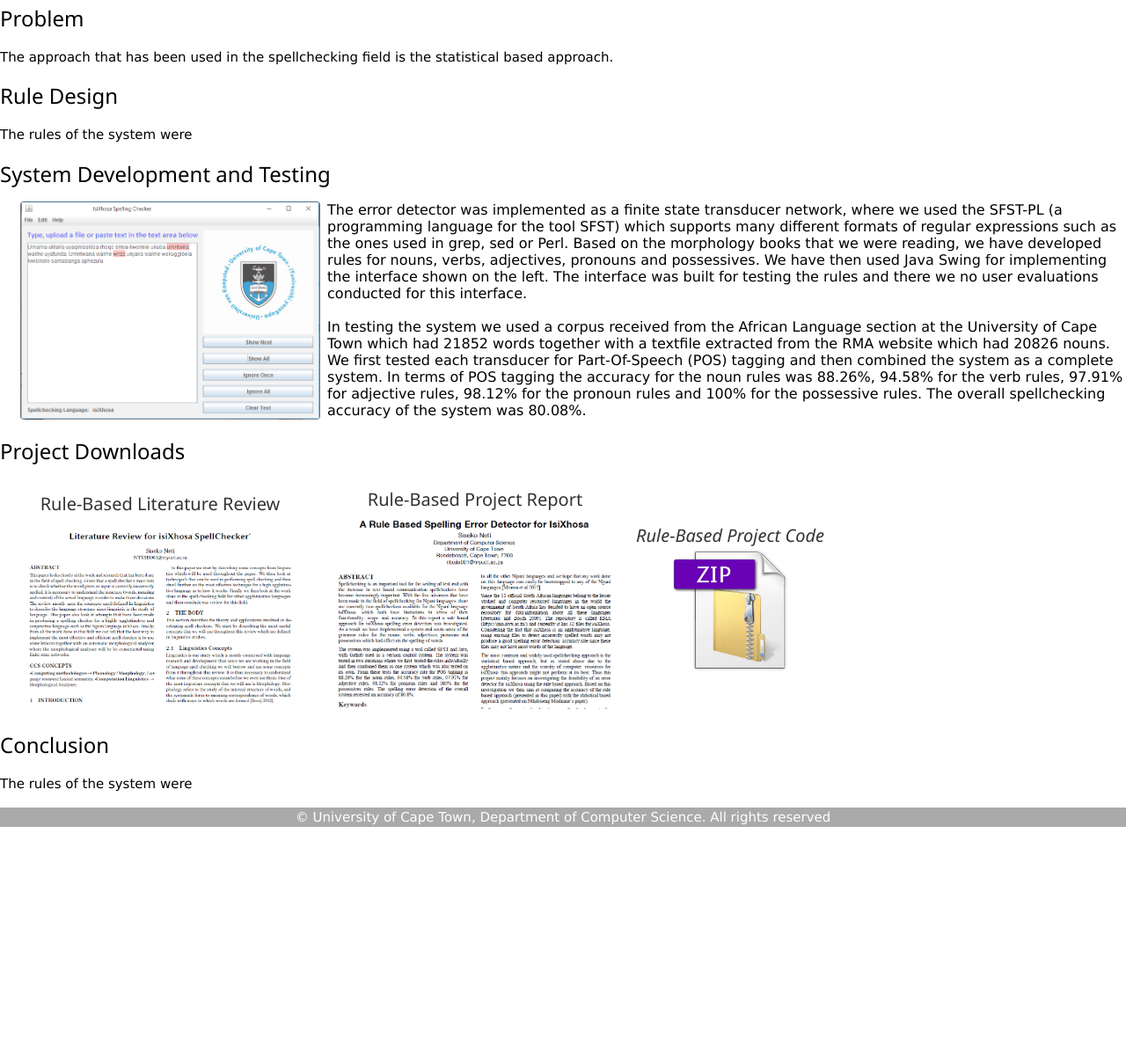
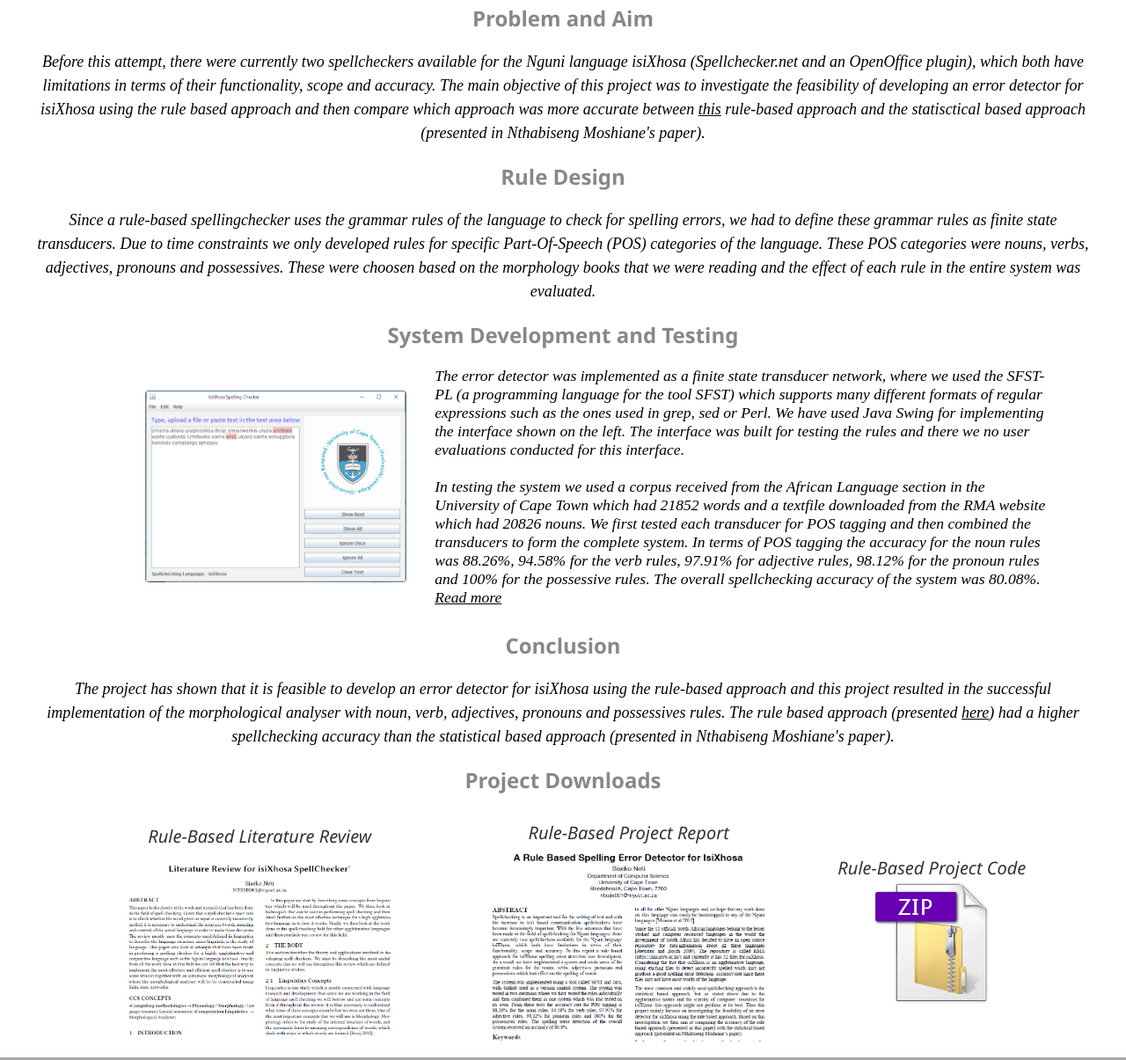
Before and after one commit to sisekoreggie/Honours-Website, a plain HTML site: page rule_based.html in a window 1280 px wide. Shown: the part 315-1520 px from the top of the page at 88% size. Before the commit the page ends 1255 px from the top, so only its background shows below. Drawn offline with nearby package versions, Linux system fonts and the light colour scheme.

Commit message:
Rule based page added and the picture changed

```diff
--- a/rule_based.html
+++ b/rule_based.html
@@ -35,21 +35,26 @@
 		  </section>
 
 		  <!-- Problem -->
-		  <h3>Problem</h3>
+		  <center>
+		  <h3><b>Problem and Aim</b></h3>
 		  <p>
-				The approach that has been used in the spellchecking field is the statistical based approach.
+				Before this attempt, there were currently two spellcheckers available for the Nguni language isiXhosa (Spellchecker.net and an OpenOffice plugin), which both have limitations in terms of their functionality, scope and accuracy.
+				The main objective of this project was to investigate the feasibility of developing an error detector for isiXhosa using the rule based approach and then compare which approach
+				was more accurate between <a href="documents/siseko_project_report.pdf">this</a> rule-based approach and the statisctical based approach (presented in Nthabiseng Moshiane's paper).
 
 		  </p>
 
 		  <!-- Rule Design -->
-		  <h3>Rule Design</h3>
+		  <h3><b>Rule Design</b></h3>
 		  <p>
-			The rules of the system were
+			Since a rule-based spellingchecker uses the grammar rules of the language to check for spelling errors, we had to define these grammar rules
+			as finite state transducers. Due to time constraints we only developed rules for specific Part-Of-Speech (POS) categories of the language. These POS categories were
+			nouns, verbs, adjectives, pronouns and possessives. These were choosen based on the morphology books that we were reading
+			and the effect of each rule in the entire system was evaluated.
 		  </p>
 
 		  <!-- System development and Design -->
-		  <h3>System Development and Testing </h3>
-		  <center>
+		  <h3><b>System Development and Testing</b></h3>
 		  <table>
 			<tr>
 				<td></td> <td></td> <td></td> <td></td> <td></td>
@@ -60,17 +65,16 @@
 				<td>
 				The error detector was implemented as a finite state transducer network, where we used the
 				SFST-PL (a programming language for the tool SFST) which supports many different formats of regular expressions such
-				as the ones used in grep, sed or Perl. Based on the morphology books
-				that we were reading, we have developed rules for nouns, verbs, adjectives, pronouns and possessives.
-				We have then used Java Swing for implementing the interface shown on the left. The interface was built for testing the rules
+				as the ones used in grep, sed or Perl.
+				We have used Java Swing for implementing the interface shown on the left. The interface was built for testing the rules
 				and there we no user evaluations conducted for this interface. </br></br>
 
-				In testing the system we used a corpus received from the African Language section at the University of Cape Town which
-				had 21852 words together with a textfile extracted from the RMA website which had 20826 nouns.
-				We first tested each transducer for Part-Of-Speech (POS) tagging and then combined the system as a complete system.
+				In testing the system we used a corpus received from the African Language section in the University of Cape Town which
+				had 21852 words and a textfile downloaded from the RMA website which had 20826 nouns.
+				We first tested each transducer for POS tagging and then combined the transducers to form the complete system.
 				In terms of POS tagging the accuracy for the noun rules was 88.26%, 94.58% for the verb rules,
 				97.91% for adjective rules, 98.12% for the pronoun rules and 100% for the possessive rules.
-				The overall spellchecking accuracy of the system was 80.08%.
+				The overall spellchecking accuracy of the system was 80.08%. <a href="documents/siseko_project_report.pdf"> Read more </a>
 				</td>
 
 			</tr>
@@ -81,8 +85,19 @@
 
 
 		  </p>
+		 <center>
 
-		 <h3>Project Downloads</h3>
+		  <!-- Conclusion -->
+		  <h3><b>Conclusion</b></h3>
+		  <p>
+		    The project has shown that it is feasible to develop an error detector for isiXhosa using the rule-based approach and this project resulted in the
+		    successful implementation of the morphological analyser with noun, verb, adjectives, pronouns and possessives rules.
+			The rule based approach (presented <a href="documents/siseko_project_report.pdf">here</a>) had a higher spellchecking accuracy than the statistical
+			based approach (presented in Nthabiseng Moshiane's paper).
+		  </p>
+
+		 <h3 id = "downloads"><b>Project Downloads</b></h3>
+
 		 <table>
 		  <tr>
 			<td></td>
@@ -101,12 +116,7 @@
 			<td></td>
 		  </tr>
 		</table>
-
-		  <!-- Conclusion -->
-		  <h3>Conclusion</h3>
-		  <p>
-			The rules of the system were
-		  </p>
+		 </center>
 
 		  <footer>&copy; University of Cape Town, Department of Computer Science. All rights reserved </footer>
 
--- a/style_rule_based.css
+++ b/style_rule_based.css
@@ -5,6 +5,11 @@ h1 {
 
 h2 {
 	color: #ffffff;
+}
+
+h3 {
+	font-weight: bold;
+	color: #888888;
 }
 
 h4 {
@@ -16,6 +21,13 @@ h4 {
 	text-align: center;
 }
 
+/* Paragraphy Styling */
+p {
+    font-family: "Times New Roman", Times, serif;
+	font-style: italic;
+    font-size: 120%;
+	width: 95%;
+}
 
 /* Text section styling */
 section {
@@ -32,3 +44,22 @@ footer {
 	text-align: center;
 	width: 100%;
 }
+
+/* Table styling */
+table {
+    font-family: arial, sans-serif;
+    border-collapse: collapse;
+    width: 88%;
+}
+
+tr {
+	height: 40%;
+}
+
+td, th {
+    font-family: "Times New Roman", Times, serif;
+	font-style: italic;
+    font-size: 110%;
+    text-align: left;
+    padding: 8px;
+}
```
Also changed, not shown: index.html (+1 -1 lines).
